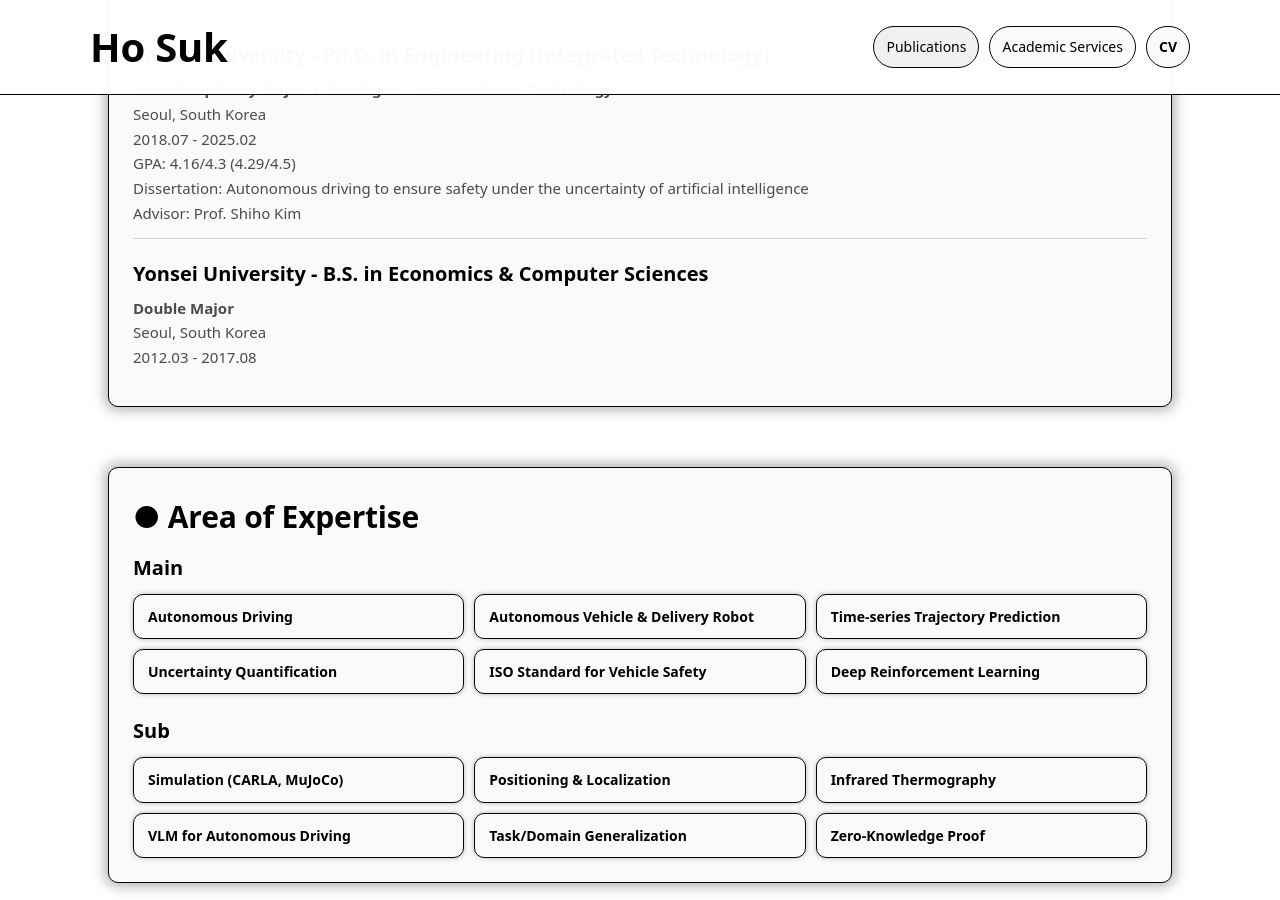
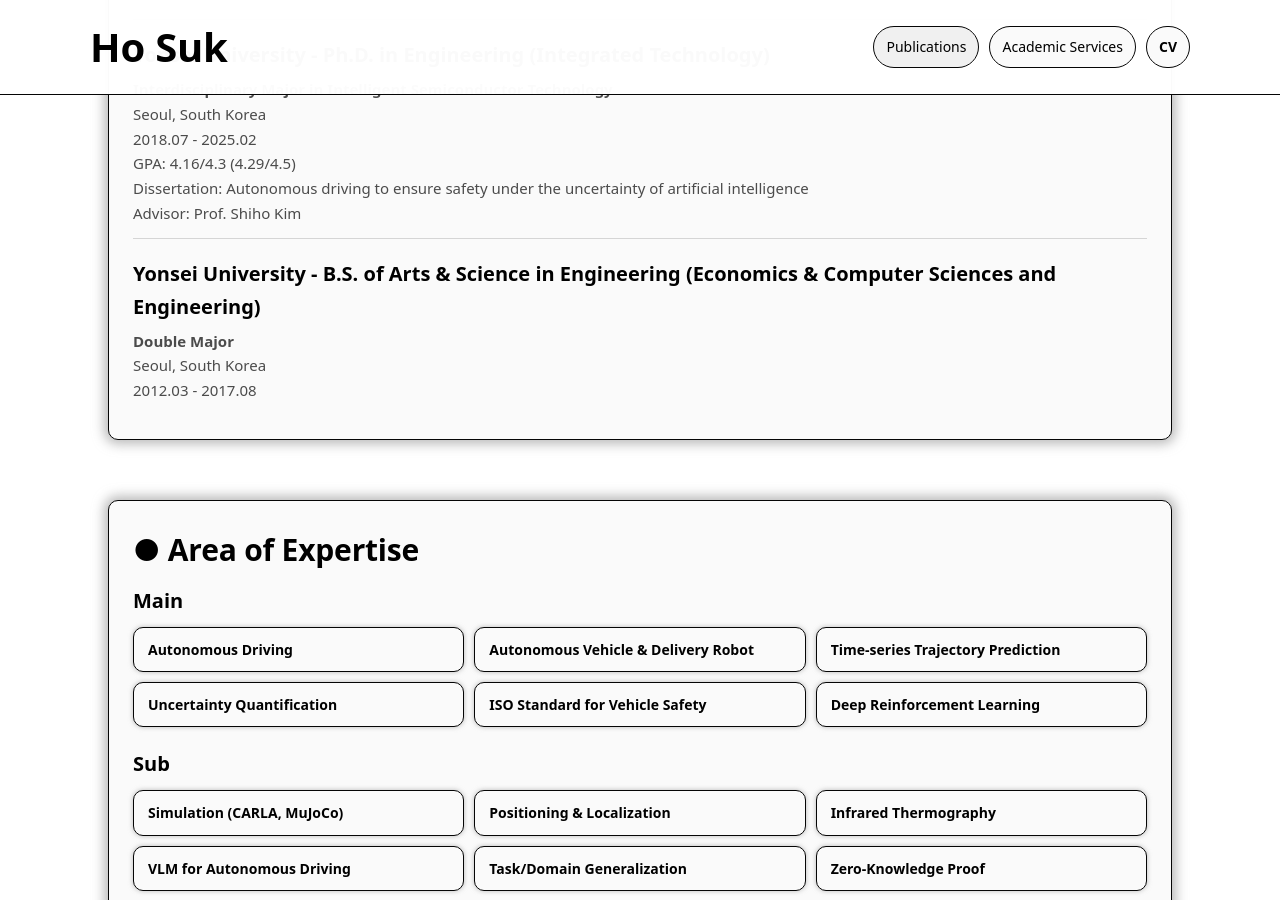
Before and after one commit to ho-suk-93/ho-suk-93.github.io, a Jekyll site: the page built from index.md, in a window 1280 px wide and 900 px high, scrolled down 724 px. Built offline with Jekyll 4.4.1, drawn with Linux system fonts in a browser that asks for light colours.

Commit message:
Update degree description for Yonsei University

```diff
--- a/index.md
+++ b/index.md
@@ -46,7 +46,7 @@ description: "Ho Suk's Personal Website"
       <p class="item-desc">Advisor: Prof. Shiho Kim</p>
     </div>
     <div class="list-item">
-      <p class="item-title">Yonsei University - B.S. in Economics & Computer Sciences</p>
+      <p class="item-title">Yonsei University - B.S. of Arts & Science in Engineering (Economics & Computer Sciences and Engineering)</p>
       <p class="item-desc"><b>Double Major</b></p>
       <p class="item-desc">Seoul, South Korea</p>
       <p class="item-desc">2012.03 - 2017.08</p>
```
